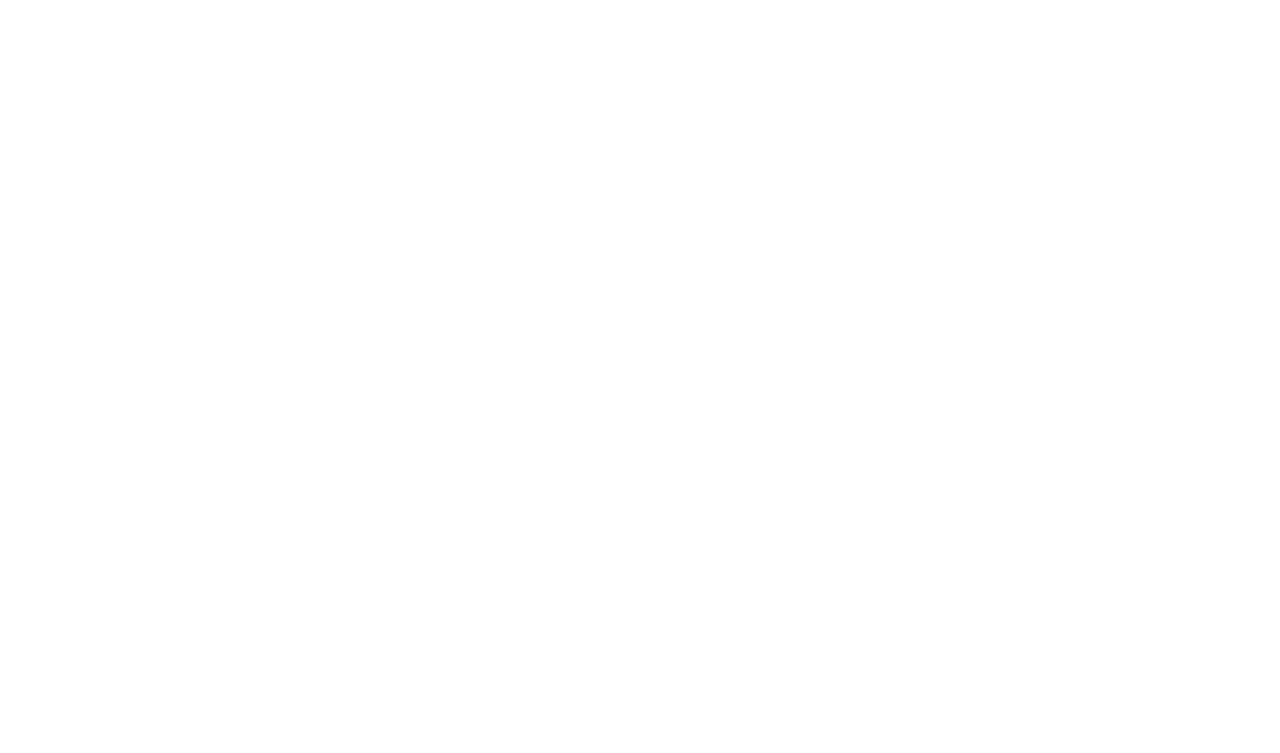
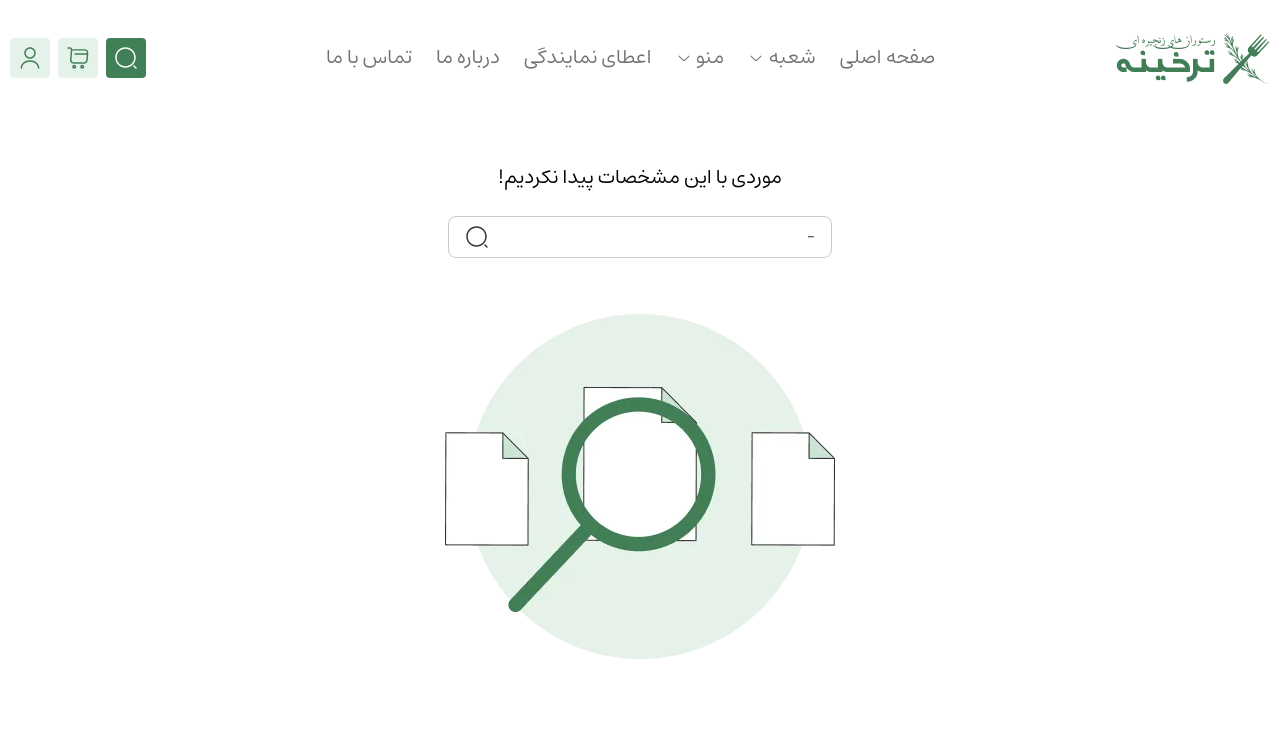
Before and after one commit to hhznmrnayeri/tarkhine-typescript, a React (Vite) app: page /search/- in a window 1280 px wide. Before the commit this address had no page. Shown: the top 753 px of the page. Built offline with nearby package versions, Linux system fonts and the light colour scheme; data requests are answered from the project's data file.

Commit message:
build: :lipstick: create ResultItem section
import to Search page

update routes

```diff
--- a/src/routes.tsx
+++ b/src/routes.tsx
@@ -4,6 +4,7 @@
 import { Index as Representation } from "./view/Representation/Index";
 import { Index as About } from "./view/About/Index";
 import { Index as Contact } from "./view/Contact/Index";
+import { Index as Search } from "./view/Search/Index";
 const routes = [
   { path: "/", element: <Index /> },
   { path: "branch", element: <Branch /> },
@@ -11,5 +12,6 @@
   { path: "representation", element: <Representation /> },
   { path: "about", element: <About /> },
   { path: "contact", element: <Contact /> },
+  { path: "search/:food", element: <Search /> },
 ];
 export default routes;
--- /dev/null
+++ b/src/view/Search/Index.tsx
@@ -0,0 +1,75 @@
+import { useEffect, useState } from "react";
+import { useParams } from "react-router-dom";
+import { BaseUrl } from "../../components/BaseUrl";
+import Nav from "../../components/Nav";
+import SearchIcon from "../../assets/svg/SearchIcon";
+import Footer from "../../components/Footer";
+import { FoodTypes } from "../../types/Food.types";
+import ResultItem from "./ResultItem";
+export function Index() {
+  const [resultArray, setResultArray] = useState<FoodTypes[]>([]);
+  const { food } = useParams();
+  const [searchValue, setSearchValue] = useState(food);
+  function searchFood() {
+    setResultArray([]);
+    if (searchValue) {
+      fetch(`${BaseUrl}/foods`)
+        .then((res) => res.json())
+        .then((data) => {
+          data.forEach((item: FoodTypes) => {
+            if (item.title.includes(searchValue)) {
+              setResultArray((prev) => [...prev, item]);
+            }
+          });
+        });
+    }
+  }
+  useEffect(() => {
+    searchFood();
+  }, []);
+  return (
+    <div>
+      <Nav title="search" />
+      <div className="container mb-6 md:mb-12">
+        {resultArray.length ? null : (
+          <p className="undefined__caption text-xl text-center mt-12">
+            موردی با این مشخصات پیدا نکردیم!
+          </p>
+        )}
+        {resultArray.length ? (
+          <h1 className="result__title font-estedadBold text-xl text-center">
+            نتایج جستجو برای:{" "}
+            <span className="food__result text-primary">{searchValue}</span>
+          </h1>
+        ) : null}
+        <form
+          className="border border-gray-400 rounded-lg mt-6 flex-center px-4 py-2 text-gray-800 text-sm font-estedadMedium w-full xs:w-96 mx-auto"
+          onSubmit={(e) => e.preventDefault()}
+        >
+          <input
+            type="text"
+            className="w-full h-full outline-none"
+            value={searchValue}
+            onChange={(e) => setSearchValue(e.target.value)}
+          />
+          <button onClick={() => searchFood()}>
+            <SearchIcon size="w-6 h-6" />
+          </button>
+        </form>
+        {resultArray.length ? null : (
+          <img
+            src="../src/assets/images/home/undefined.webp"
+            alt="undefined"
+            className="undefined__img mx-auto mt-14"
+          />
+        )}
+        <div className="result__wrapper grid grid-cols-1 sm:grid-cols-12 gap-6 items-center justify-items-center content-center w-full justify-center mt-12">
+          {resultArray.map((item, index) => (
+            <ResultItem key={index + 1} {...item} />
+          ))}
+        </div>
+      </div>
+      <Footer />
+    </div>
+  );
+}
--- /dev/null
+++ b/src/view/Search/ResultItem.tsx
@@ -0,0 +1,102 @@
+import HeartFavoriteIcon from "../../assets/svg/HeartFavoriteIcon";
+import HeartIcon from "../../assets/svg/HeartIcon";
+import StarIcon from "../../assets/svg/StarIcon";
+import ConvertToPersian from "../../hooks/ConvertToPersian";
+import { FoodTypes } from "../../types/Food.types";
+
+export default function ResultItem(props: FoodTypes) {
+  return (
+    <div className="col-span-1 sm:col-span-6 xl:col-span-3 flex flex-col rounded md:rounded-lg border border-gray-400 overflow-hidden">
+      {/* result img */}
+      <img
+        src={`../${props.img[0]}`}
+        alt="result"
+        className="result__img object-cover w-full h-72"
+      />
+      {/* result content */}
+      <div className="bg-white p-4 flex-center flex-col gap-4">
+        {/* result name */}
+        <h2 className="result__name text-xs md:text-xl font-estedadSemiBold">
+          {props.title}
+        </h2>
+        {/* result content wrapper */}
+        <div className="flex items-start justify-between w-full">
+          {/* right box */}
+          <div className="flex flex-col items-start gap-1 text-2xs text-gray-500">
+            {/* top box */}
+            <div className="flex items-center gap-1">
+              {/* add favorite */}
+              {props.isFavorite ? (
+                <button
+                  className="add__favorite"
+                  //   onClick={() => removeFavorite(props.id)}
+                >
+                  <HeartFavoriteIcon size="w-4 h-4" />
+                </button>
+              ) : (
+                <button
+                  className="flex items-center gap-1"
+                  //   onClick={() => addFavorite(props.id)}
+                >
+                  <HeartIcon size="w-4 h-4" />
+                  <span>افزودن به علاقمندی‌ها</span>
+                </button>
+              )}
+              {/* text favorite */}
+            </div>
+            {/* bottom box */}
+            <div className="flex items-center gap-1">
+              {/* star */}
+              <StarIcon size="w-4 h-4" />
+              {/* rate number */}
+              <span className="rate__number text-2xs md:text-sm text-gray-800 font-estedadMedium">
+                {props.star}
+              </span>
+              {/* points */}
+              <span>
+                (<span className="points">{props.comment}</span> امتیاز)
+              </span>
+            </div>
+          </div>
+          {/* left box */}
+          <div className="flex flex-col items-end gap-1">
+            {/* top box */}
+            <div className="flex items-center gap-2 text-2xs">
+              {props.offerPrice && (
+                <span className="main__price text-gray-500 line-through">
+                  {ConvertToPersian({ num: props.offerPrice })}
+                </span>
+              )}
+              {/* count offer */}
+              <span
+                className={`${
+                  props.offerCount
+                    ? "count__offer text-error px-1.5 rounded-lg bg-error-200"
+                    : ""
+                }`}
+              >
+                {props.offerCount
+                  ? `% ${ConvertToPersian({ num: props.offerCount })}`
+                  : ""}
+              </span>
+            </div>
+            {/* offer price */}
+            <span className="text-2xs md:text-base">
+              <span className="offer__price">
+                {ConvertToPersian({ num: props.priceValue })}
+              </span>
+              تومان
+            </span>
+          </div>
+        </div>
+        {/* btn result */}
+        <button
+          className="text-2xs md:text-base md:font-estedadMedium text-white px-4 py-2 w-full bg-primary flex-center rounded"
+          //   onClick={() => addItemToBasket(props.id)}
+        >
+          افزودن به سبد خرید
+        </button>
+      </div>
+    </div>
+  );
+}
```
